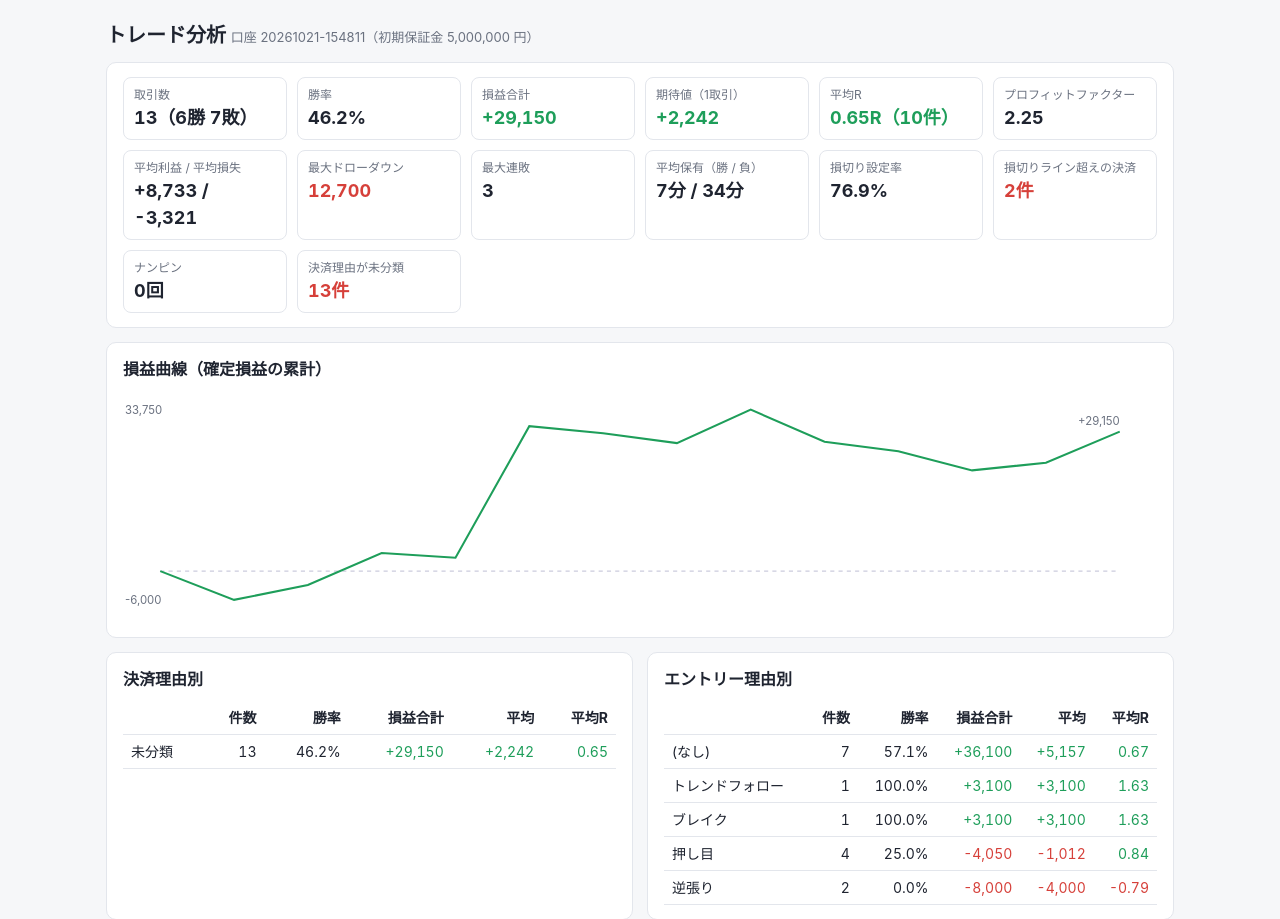
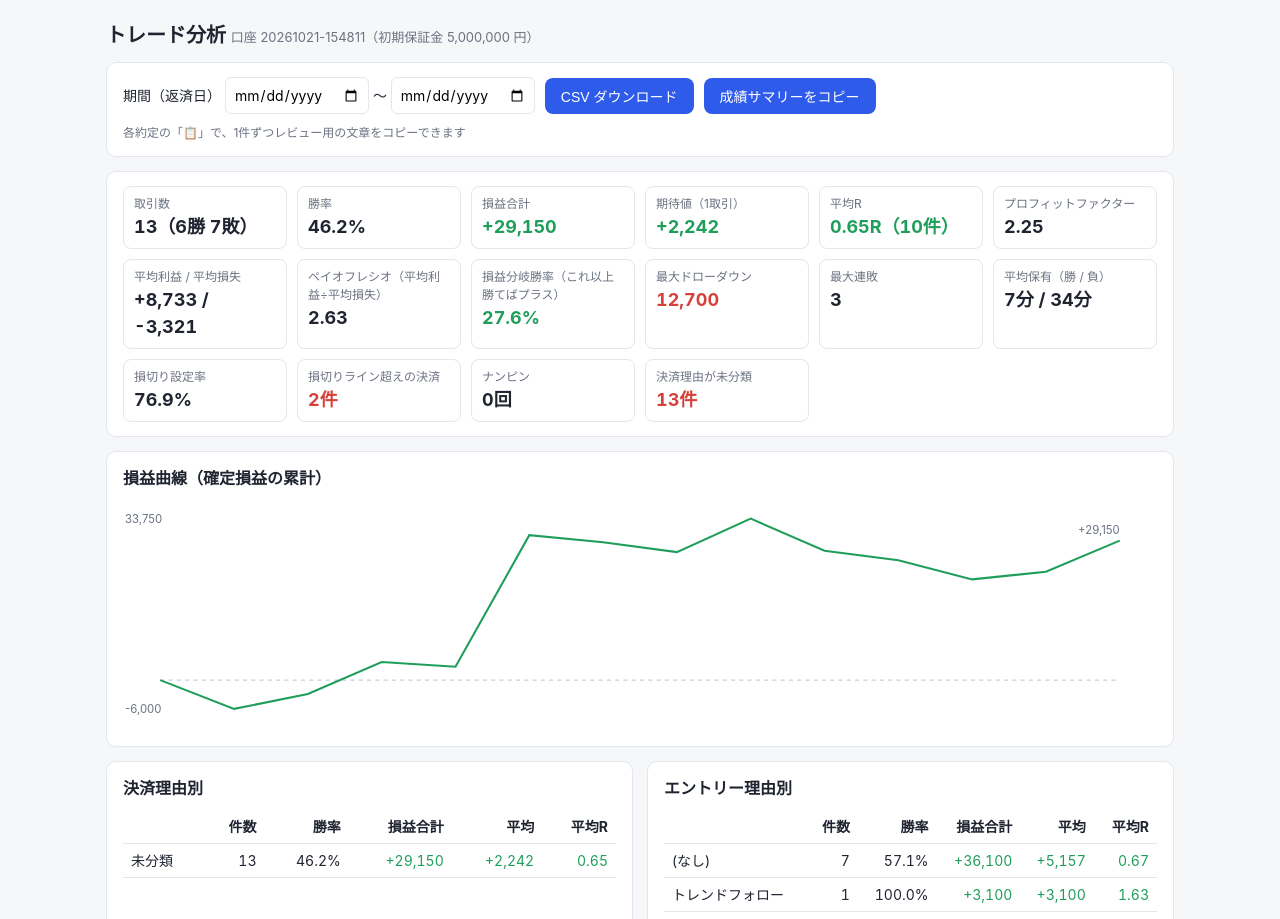
Before and after one commit to nfukuno/stock-app, a FastAPI app: page /trade/history in a window 1280 px wide. Shown: the part 38-957 px from the top of the page. Run offline with FastAPI, Linux system fonts and the light colour scheme.

Commit message:
Add review copy, summary copy, CSV export and payoff stats
- Each trade gets a 📋 button that copies a review packet (plan,
  execution, automatic checks such as RR below base, entry above the
  RR-based limit price, stop overrun, nanpin, edited) with blanks for
  context, screenshots and questions.
- The history page gains a date range, CSV download (UTF-8 BOM) and a
  summary copy for weekly reviews.
- Stats include payoff ratio and break-even win rate.

Co-Authored-By: Claude Opus 5.5 <noreply@anthropic.com>
Claude-Session: https://claude.ai/code/session_01XgDM3h2EwEgA7zrXkxLFPR

```diff
--- a/app/static/js/trade.js
+++ b/app/static/js/trade.js
@@ -122,7 +122,7 @@
       var reason = t.exit_reason !== 'manual' ? '<span class="badge late">強制返済</span>'
         : (t.exit_type ? '<span class="badge">' + esc(T.exit_types[t.exit_type]) + '</span> ' : '<span class="badge warn">未分類</span> ') + esc(t.exit_memo);
       items[t.id] = { kind: 'trade', obj: t };
-      return '<tr><td>' + t.id + '<br>' + TradeEdit.button(t.id) + '</td><td>' + esc(t.symbol) + ' ' + esc(t.name) + TradeEdit.badge(t) + '</td>' +
+      return '<tr><td>' + t.id + '<br>' + TradeEdit.button(t.id) + '<br>' + TradeEdit.copyButton(t.id) + '</td><td>' + esc(t.symbol) + ' ' + esc(t.name) + TradeEdit.badge(t) + '</td>' +
         '<td class="' + t.side + '">' + (t.side === 'long' ? '買' : '売') + '</td><td class="num">' + yen(t.qty) + '</td>' +
         '<td class="num">' + t.open_price + ' → ' + t.close_price + '</td><td>' + holding(t.holding_minutes) + '</td>' +
         '<td class="num ' + cls(t.net_pnl) + '">' + signed(t.net_pnl) + '</td>' +
@@ -199,6 +199,8 @@
 
   // ---- 修正・追記
   document.addEventListener('click', function (e) {
+    var cp = e.target.closest('[data-copy]');
+    if (cp && items[cp.dataset.copy]) { TradeEdit.copy(TradeEdit.reviewText(items[cp.dataset.copy].obj), cp); return; }
     var b = e.target.closest('[data-edit]');
     if (!b || !items[b.dataset.edit]) return;
     var it = items[b.dataset.edit];
--- a/app/static/js/trade_edit.js
+++ b/app/static/js/trade_edit.js
@@ -110,5 +110,55 @@ window.TradeEdit = (function () {
 
   function button(id) { return '<button type="button" class="editbtn" data-edit="' + esc(id) + '">✎ 編集</button>'; }
 
-  return { open: open, badge: badge, button: button };
+  // ---- レビュー用テキスト（別セッションの Claude / ChatGPT に貼る）
+  var RR = T.rr_base || 1.5;
+  function n(v) { return v == null ? '-' : String(v); }
+  function limit(t) {
+    if (t.stop == null || t.target == null) return null;
+    return Math.round((t.stop + (t.target - t.stop) / (1 + RR)) * 10) / 10;
+  }
+  function reviewText(t) {
+    var long = t.side === 'long';
+    var lim = limit(t);
+    var exitLabel = t.exit_reason !== 'manual' ? '強制返済' : (T.exit_types[t.exit_type] || '未分類');
+    var flags = [];
+    if (t.beyond_stop) flags.push('損切りラインを超えて決済');
+    if (t.add_type === 'nanpin') flags.push('ナンピン');
+    if (t.planned_rr != null && t.planned_rr < RR) flags.push('計画RRが基準 ' + RR + ' 未満');
+    if (lim != null && (long ? t.open_price > lim : t.open_price < lim)) flags.push('上限価格を超えて約定');
+    if (t.edits && t.edits.length) flags.push('記録を後から修正');
+    return [
+      '【区分】リプレイ / 本番（どちらか残す）　【日付】' + t.open_date + '　【銘柄】' + t.symbol + ' ' + (t.name || '') +
+        '　【売買】' + (long ? '買い' : '売り') + ' ' + t.qty + '株（' + T.labels[t.margin_type].label + '）',
+      '',
+      '【計画（入る前）】',
+      '型・根拠: ' + ((t.tags || []).join('・') || '未記入'),
+      'メモ: ' + (t.memo || '未記入'),
+      '損切り: ' + n(t.stop) + '　目標: ' + n(t.target) + '　計画RR: ' + n(t.planned_rr) +
+        '　上限価格(RR' + RR + '): ' + n(lim),
+      '',
+      '【実際】',
+      '建て: ' + t.open_price + '（' + t.opened_at.slice(11, 16) + '）　返済: ' + t.close_price + '（' + t.closed_at.slice(11, 16) + '）' +
+        '　保有: ' + t.holding_minutes + '分',
+      '損益: ' + (t.net_pnl > 0 ? '+' : '') + t.net_pnl + '円　R: ' + n(t.r_multiple) + '　決済理由: ' + exitLabel +
+        '　感情: ' + (t.emotion || '未記入'),
+      '決済メモ: ' + (t.exit_memo || '未記入'),
+      '自動チェック: ' + (flags.length ? flags.join(' / ') : '特になし'),
+      '',
+      '【環境】日経先物の方向: 　寄りのギャップ: 　出来高: ',
+      '【画像】①エントリー直前の5分足（未来が見えない状態） ②決済後の5分足（決済後30分まで） ③必要なら1分足',
+      '【自分で気になった点・質問】',
+    ].join('\n');
+  }
+
+  function copy(text, btn) {
+    var done = function () { if (btn) { var o = btn.textContent; btn.textContent = '✓ コピーしました'; setTimeout(function () { btn.textContent = o; }, 1500); } };
+    if (navigator.clipboard && window.isSecureContext) return navigator.clipboard.writeText(text).then(done);
+    var ta = document.createElement('textarea');           // http://localhost 以外（LAN 越しなど）向けの予備
+    ta.value = text; document.body.appendChild(ta); ta.select(); document.execCommand('copy'); ta.remove(); done();
+  }
+
+  function copyButton(id) { return '<button type="button" class="editbtn" data-copy="' + esc(id) + '">📋 レビュー用にコピー</button>'; }
+
+  return { open: open, badge: badge, button: button, reviewText: reviewText, copy: copy, copyButton: copyButton };
 })();
--- a/app/static/js/trade_history.js
+++ b/app/static/js/trade_history.js
@@ -38,19 +38,59 @@
 
   var items = {};
 
+  var last = null;          // 直近に読み込んだ成績（サマリーのコピー用）
+
   document.addEventListener('click', function (e) {
     var b = e.target.closest('[data-edit]');
     if (b && items[b.dataset.edit]) TradeEdit.open('trade', items[b.dataset.edit], load);
+    var c = e.target.closest('[data-copy]');
+    if (c && items[c.dataset.copy]) TradeEdit.copy(TradeEdit.reviewText(items[c.dataset.copy]), c);
   });
 
+  function range() {
+    var q = [];
+    if ($('from').value) q.push('from=' + $('from').value);
+    if ($('to').value) q.push('to=' + $('to').value);
+    return q.length ? '?' + q.join('&') : '';
+  }
+  ['from', 'to'].forEach(function (id) { $(id).addEventListener('change', load); });
+  $('csv').addEventListener('click', function () { location.href = '/api/trade/export.csv' + range(); });
+  $('copysum').addEventListener('click', function () { if (last) TradeEdit.copy(summaryText(last), this); });
+
+  // 週次レビューなどで別セッションに貼る成績サマリー
+  function summaryText(j) {
+    var s = j.stats;
+    var rows = function (title, xs) {
+      return title + '\n' + xs.map(function (x) {
+        return '  ' + x.key + ': ' + x.n + '件 勝率' + pct(x.win_rate) + ' 損益' + signed(x.total) +
+          ' 平均R ' + (x.avg_r == null ? '-' : x.avg_r.toFixed(2));
+      }).join('\n');
+    };
+    return [
+      '【成績サマリー】期間: ' + ($('from').value || '最初') + ' 〜 ' + ($('to').value || '最新') + '（口座 ' + j.account_id + '）',
+      '取引数 ' + s.n + '（' + s.wins + '勝 ' + s.losses + '敗）／ 勝率 ' + pct(s.win_rate) + ' ／ 損益合計 ' + signed(s.total) + '円',
+      '期待値(1取引) ' + signed(s.avg) + '円 ／ 平均R ' + (s.avg_r == null ? '-' : s.avg_r.toFixed(2)) +
+        ' ／ PF ' + (s.profit_factor == null ? '-' : s.profit_factor.toFixed(2)),
+      'ペイオフレシオ ' + (s.payoff_ratio == null ? '-' : s.payoff_ratio.toFixed(2)) + ' ／ 損益分岐勝率 ' + pct(s.breakeven_win_rate) +
+        ' ／ 最大DD ' + yen(s.max_drawdown) + '円 ／ 最大連敗 ' + s.max_loss_streak,
+      '損切り設定率 ' + pct(s.stop_set_rate) + ' ／ 損切りライン超え ' + s.beyond_stop + '件 ／ ナンピン ' + s.nanpin_count + '回 ／ 決済理由未分類 ' + s.unclassified_exits + '件',
+      '',
+      rows('■決済理由別', s.by_exit_type), rows('■エントリー理由別', s.by_tag), rows('■時間帯別', s.by_hour),
+      rows('■感情別', s.by_emotion), rows('■売買別', s.by_side),
+      '',
+      '※ 約定ごとの詳細は CSV を添付します。来週の重点ルールを1つ提案してください。',
+    ].join('\n');
+  }
+
   function load() {
-  fetch('/api/trade/trades').then(function (r) {
+  fetch('/api/trade/trades' + range()).then(function (r) {
     return r.text().then(function (t) {
       var j; try { j = JSON.parse(t); } catch (e) { throw new Error(t || r.statusText); }
       if (!r.ok) throw new Error(j.detail || r.statusText);
       return j;
     });
   }).then(function (j) {
+    last = j;
     var s = j.stats;
     $('acct').textContent = '口座 ' + j.account_id + '（初期保証金 ' + yen(j.initial_cash) + ' 円）';
     var k = [
@@ -61,6 +101,9 @@
       ['平均R', s.avg_r == null ? '-' : s.avg_r.toFixed(2) + 'R（' + s.r_count + '件）', cls(s.avg_r)],
       ['プロフィットファクター', s.profit_factor == null ? '-' : s.profit_factor.toFixed(2)],
       ['平均利益 / 平均損失', signed(s.avg_win) + ' / ' + signed(s.avg_loss)],
+      ['ペイオフレシオ（平均利益÷平均損失）', s.payoff_ratio == null ? '-' : s.payoff_ratio.toFixed(2)],
+      ['損益分岐勝率（これ以上勝てばプラス）', pct(s.breakeven_win_rate),
+        s.breakeven_win_rate != null && s.win_rate != null ? (s.win_rate >= s.breakeven_win_rate ? 'pos' : 'neg') : ''],
       ['最大ドローダウン', yen(s.max_drawdown), s.max_drawdown ? 'neg' : ''],
       ['最大連敗', s.max_loss_streak],
       ['平均保有（勝 / 負）', hold(s.avg_hold_win) + ' / ' + hold(s.avg_hold_loss)],
@@ -81,7 +124,7 @@
     items = {};
     $('trades').innerHTML = j.trades.length ? j.trades.map(function (t) {
       items[t.id] = t;
-      return '<tr><td>' + t.id + '<br>' + TradeEdit.button(t.id) + '</td><td>' + dt(t.opened_at) + ' → ' + dt(t.closed_at) + '</td><td>' + esc(t.symbol) + ' ' + esc(t.name) + '</td>' +
+      return '<tr><td>' + t.id + '<br>' + TradeEdit.button(t.id) + '<br>' + TradeEdit.copyButton(t.id) + '</td><td>' + dt(t.opened_at) + ' → ' + dt(t.closed_at) + '</td><td>' + esc(t.symbol) + ' ' + esc(t.name) + '</td>' +
         '<td>' + esc(window.TRADE.labels[t.margin_type].label) + '</td><td class="' + t.side + '">' + (t.side === 'long' ? '買' : '売') + '</td>' +
         '<td class="num">' + yen(t.qty) + '</td><td class="num">' + t.open_price + ' → ' + t.close_price + '</td>' +
         '<td class="num ' + cls(t.net_pnl) + '">' + signed(t.net_pnl) + '</td><td class="num">' + yen(t.carry_cost) + '</td>' +
--- a/app/templates/trade_history.html
+++ b/app/templates/trade_history.html
@@ -12,11 +12,18 @@
   td.num, th.num { text-align:right; font-variant-numeric:tabular-nums; }
   .long { color:var(--up); font-weight:600; } .short { color:var(--down); font-weight:600; }
   .table-wrap th, .table-wrap td { white-space:nowrap; } .table-wrap td.wrap { white-space:normal; min-width:220px; }
+  .toolbar { display:flex; gap:10px; align-items:center; flex-wrap:wrap; }
   .table-wrap { overflow-x:auto; } svg text { font-size:11px; fill:var(--muted); }
 </style>
 {% endblock %}
 {% block body %}
 <h1>トレード分析 <span class="muted" style="font-size:13px;font-weight:400" id="acct"></span></h1>
+<div class="card toolbar">
+  <label>期間（返済日） <input type="date" id="from"> 〜 <input type="date" id="to"></label>
+  <button type="button" id="csv">CSV ダウンロード</button>
+  <button type="button" id="copysum">成績サマリーをコピー</button>
+  <span class="muted" style="font-size:12px">各約定の「📋」で、1件ずつレビュー用の文章をコピーできます</span>
+</div>
 <div class="card"><div class="kpis" id="kpis"></div></div>
 <div class="card"><h2>損益曲線（確定損益の累計）</h2><div id="curve" class="muted">-</div></div>
 <div class="groups" id="groups"></div>
@@ -28,7 +35,7 @@
     <tbody id="trades"></tbody>
   </table></div>
 </div>
-<script>window.TRADE = {labels: {{ margin_types | tojson }}, tags: {{ tags | tojson }}, emotions: {{ emotions | tojson }}, memo_max: {{ memo_max }}, exit_types: {{ exit_types | tojson }}};</script>
+<script>window.TRADE = {labels: {{ margin_types | tojson }}, tags: {{ tags | tojson }}, emotions: {{ emotions | tojson }}, memo_max: {{ memo_max }}, exit_types: {{ exit_types | tojson }}, rr_base: {{ rr_base }}};</script>
 <script src="/static/js/trade_edit.js?v={{ v }}"></script>
 <script src="/static/js/trade_history.js?v={{ v }}"></script>
 {% endblock %}
--- a/app/templates/trade_index.html
+++ b/app/templates/trade_index.html
@@ -111,7 +111,7 @@
   <p class="muted">各フェーズの「次に進む条件」は、この口座の成績から自動で判定しています。</p>
   <div id="roadmap"></div>
 </div>
-<script>window.TRADE = {lot: {{ lot }}, labels: {{ margin_types | tojson }}, tags: {{ tags | tojson }}, emotions: {{ emotions | tojson }}, memo_max: {{ memo_max }}, exit_types: {{ exit_types | tojson }}};</script>
+<script>window.TRADE = {lot: {{ lot }}, labels: {{ margin_types | tojson }}, tags: {{ tags | tojson }}, emotions: {{ emotions | tojson }}, memo_max: {{ memo_max }}, exit_types: {{ exit_types | tojson }}, rr_base: {{ rr_base }}};</script>
 <script src="/static/js/trade_edit.js?v={{ v }}"></script>
 <script src="/static/js/trade.js?v={{ v }}"></script>
 {% endblock %}
--- a/app/trade/config.py
+++ b/app/trade/config.py
@@ -50,6 +50,8 @@ FUTURE_TOLERANCE_SEC = 120        # 約定時刻が現在より先でも許容
 # ---- 入力 -----------------------------------------------------------------
 MEMO_MAX = 500
 TAGS = ["押し目", "ブレイク", "逆張り", "トレンドフォロー", "ギャップ", "寄り付き", "引け", "ニュース・材料", "決算", "板読み", "その他"]
+RR_BASE = 1.5                     # エントリー判断の RR 基準（上限価格の計算に使う）
+
 # 決済理由の分類（返済時に選ぶ。未選択でも返済でき、後から「✎ 編集」で付けられる）
 EXIT_TYPES = {
     "plan_stop": "計画どおり損切り",
```
Also changed, not shown: app/trade/engine.py (+42 -0 lines), app/trade/routes.py (+21 -6 lines), tests/trade/test_engine.py (+16 -0 lines), tests/trade/test_routes.py (+11 -0 lines), README.md.
